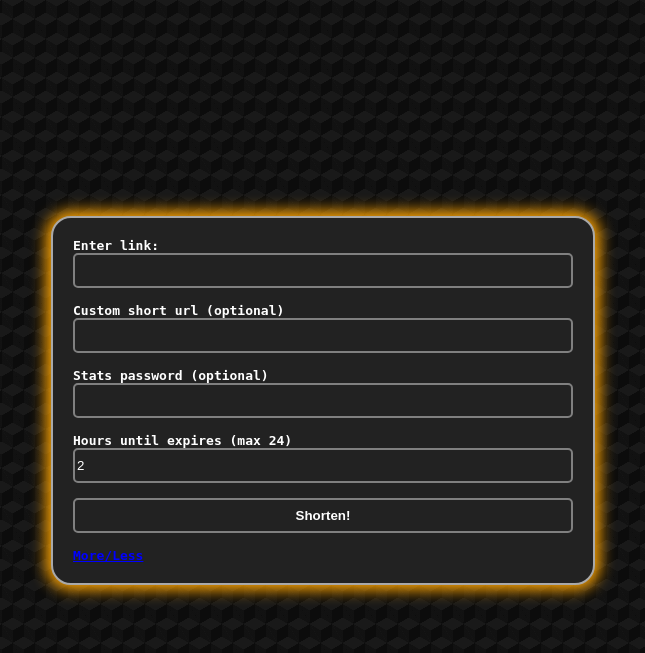
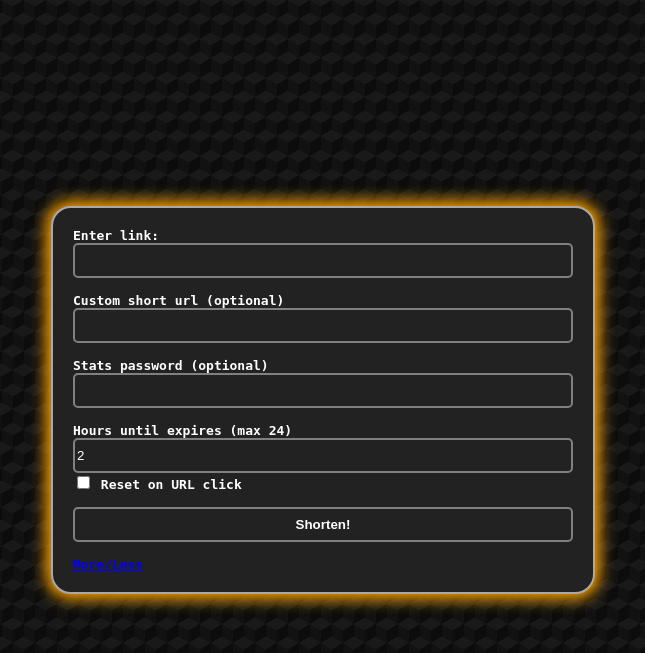
Before and after one commit to LucasVL-Tools/ShortUrlVL, a Flask app: page / in a window 1280 px wide. Shown: the top 653 px of the page, without its empty margins (317-962 px from the left). Run offline with Flask 2, Linux system fonts and the light colour scheme.

Commit message:
added reset countdown on click option to allow URLs to last longer if need be

```diff
--- a/main.py
+++ b/main.py
@@ -5,11 +5,11 @@ from humanfriendly import format_timespan
 from waitress import serve
 from config import url_letters, domain, url_length, max_link_length, max_url_length, port, max_age, default_age, title, host, unix_socket
 
-# url = url.lucasvl.nl/somethinghere
+# url = url.lucasvl.nl/whatever-is-here
 # link = the link the user wants shortened
 # use _ for variable names
 # if it can go in to the config file, put it in to the config file and import the variable above
-# happy developing!
+# happy developing! feel free to open up an issue on my gitea if you have any issues with forking or changing the project
 
 # Logging stuff for the waitress WSGI server
 logging.basicConfig()
@@ -47,6 +47,8 @@ def addlink():
     link = request.form.get("link").strip()
     preferred_url = request.form.get("preferred_url").strip()
     expires = request.form.get("expire").strip()
+    expires_hours = expires
+    reset_on_click = request.form.get("reset_on_click")
 
     # generates a hash of the inputted password
     passhash = str(hashlib.sha512(bytes(request.form.get("pass"), encoding='utf-8')).hexdigest())
@@ -119,7 +121,7 @@ def addlink():
 
     # write everything to file and return the shortened url
     file = open(f"./urls/{url}", "a")
-    file.write(f"{link}\n0\n{passhash}\n{expires}\n")
+    file.write(f"{link}\n0\n{passhash}\n{expires}\n{expires_hours}\n{reset_on_click}\n")
     return render_template("output.html", url=url, domain=domain, title=title)
 
 #################
@@ -137,6 +139,9 @@ def expand_url(url):
 
     # add 1 to the click count of the url and then return a redirect to the correct link
     file_content[1] = str(int(file_content[1][:-1]) + 1) + "\n"
+    expires_hours = float(file_content[4][:-1])
+    if file_content[5] == "on\n":
+        file_content[3] = str(expires_hours * 60 * 60 + time.time()) + "\n"
     file = open(f"./urls/{url}", "w")
     file.writelines(file_content)
     return redirect(link, code=302)
@@ -175,9 +180,10 @@ def dash(url):
         rscount = request.form.get("rscount")
         link = request.form.get("link").strip()
         expire = request.form.get("expire")
+        reset_on_click = request.form.get("reset_on_click")
         options = ""
         # this if statement seems useless but it actually ensures against uneccesary latency and disk i/o by skipping opening the file to write
-        if delurl or rmpass or rscount or link or expire:
+        if delurl or rmpass or rscount or link or expire or reset_on_click:
             file = open(f"./urls/{url}", "w")
             if delurl:
                 os.remove(f"./urls/{url}")
@@ -205,12 +211,17 @@ def dash(url):
                 try:
                     expire = float(expire)
                     if expire > 0 and expire <= max_age:
+                        expire_hours = expire
                         expire = expire * 60 * 60 + time.time()
                         file_content[3] = f"{expire}\n"
+                        file_content[4] = f"{expire_hours}\n"
                     else:
                         errors = f"<li>Hours until expires value must be greater than 0, and less than or equal to {max_age}</li>"
                 except:
                     errors += "<li>Hours until expires field must be a decimal number</li>"
+            if reset_on_click and file_content[5] != "on\n":
+                file_content[5] = "on\n"
+                options += "<li>Auto-delete timer will now reset on every use of URL</li>"
 
             # writes changes from the options to the file, and reopen as read for the rest of the process
             file.writelines(file_content)
--- a/static/style.css
+++ b/static/style.css
@@ -32,17 +32,12 @@ html, body, main {
 	width: 80%;
 	max-width: 500px;
 }
-input {
-	width: 100%;
-	height: 35px;
-	border: 2px solid gray;
-	border-radius: 5px;
-	background-color: #222222;
-	box-sizing: border-box;
-	color: white;
-	transition: 500ms;
+input[type=checkbox] {
+        width: 13px;
+        height: 13px;
 }
-.submit, .pass, .link, .expire {
+
+input, .submit, .pass, .link, .expire {
 	width: 100%;
 	height: 35px;
 	border: 2px solid gray;
--- a/templates/index.html
+++ b/templates/index.html
@@ -10,14 +10,16 @@
 	<main>
 		<div class="container">
 			<form action="/output" method="post">
-				<label for="link">Enter link:<br></label>
-  				<input autocomplete="off" type="text" id="link" name="link"><br><br>
-				<label for="preferred_url">Custom short url (optional)<br></label>
-				<input autocomplete="off" type="text" id="preferred_url" name="preferred_url"><br><br>
-				<label for="pass">Stats password (optional)<br></label>
-                                <input autocomplete="off" type="password" id="pass" name="pass"><br><br>
+				<label for="link">Enter link:<br/></label>
+  				<input autocomplete="off" type="text" id="link" name="link"><br/><br/>
+				<label for="preferred_url">Custom short url (optional)<br/></label>
+				<input autocomplete="off" type="text" id="preferred_url" name="preferred_url"><br/><br/>
+				<label for="pass">Stats password (optional)<br/></label>
+                                <input autocomplete="off" type="password" id="pass" name="pass"><br/><br/>
 				<label for="expire">Hours until expires (max {{max_age}})<br/></label>
-				<input autocomplete="off" type="number" id="expire" name="expire" min="0" max="{{max_age}}" value="{{default_age}}" step="0.1"><br><br>
+				<input autocomplete="off" type="number" id="expire" name="expire" min="0" max="{{max_age}}" value="{{default_age}}" step="0.1"><br/>
+				<input type="checkbox" id="reset_on_click" name="reset_on_click">
+				<label for="reset_on_click">Reset on URL click</label><br/><br/>
 				<input class="submit" type="submit" style="font-weight: bold;" value="Shorten!">
 			</form>
 			<br>
@@ -27,7 +29,7 @@
 			<form action="/" method="post" class="more">
 				<br>
 				<label for="lookup">Dashboard for: {{domain}}/l/<br/></label>
-				<input autocomplete="off" type="text" id="lookup" name="lookup"><br><br>
+				<input autocomplete="off" type="text" id="lookup" name="lookup"><br/><br/>
 				<input class="submit" type="submit" style="font-weight: bold;" value="Find!">
 			</form>
 		</div>
--- a/templates/info.html
+++ b/templates/info.html
@@ -7,7 +7,8 @@
 			margin: 50px;
 			margin-top: auto;
 			margin-bottom: auto;
-			max-width: 53ch;
+			width: 53ch;
+			word-break: break-all;
 		}
 		.error {
 			color: red;
@@ -21,7 +22,7 @@
 	<main>
 		<div class="container">
 			<h1>Dashboard for url {{ url }}</h1>
-			<p>Redirects to: {{ link }}</p>
+			<p>Redirects to: <a href="{{link}}">{{ link }}</a></p>
 			<p>Clicks: {{ clicks }}</p>
 			<p>Expires in: {{ expiry }}</p>
 			{% autoescape false %}
```
Also changed, not shown: templates/login.html (+7 -10 lines), 4 other files. Lines whose indentation alone changed are shown as unchanged.
